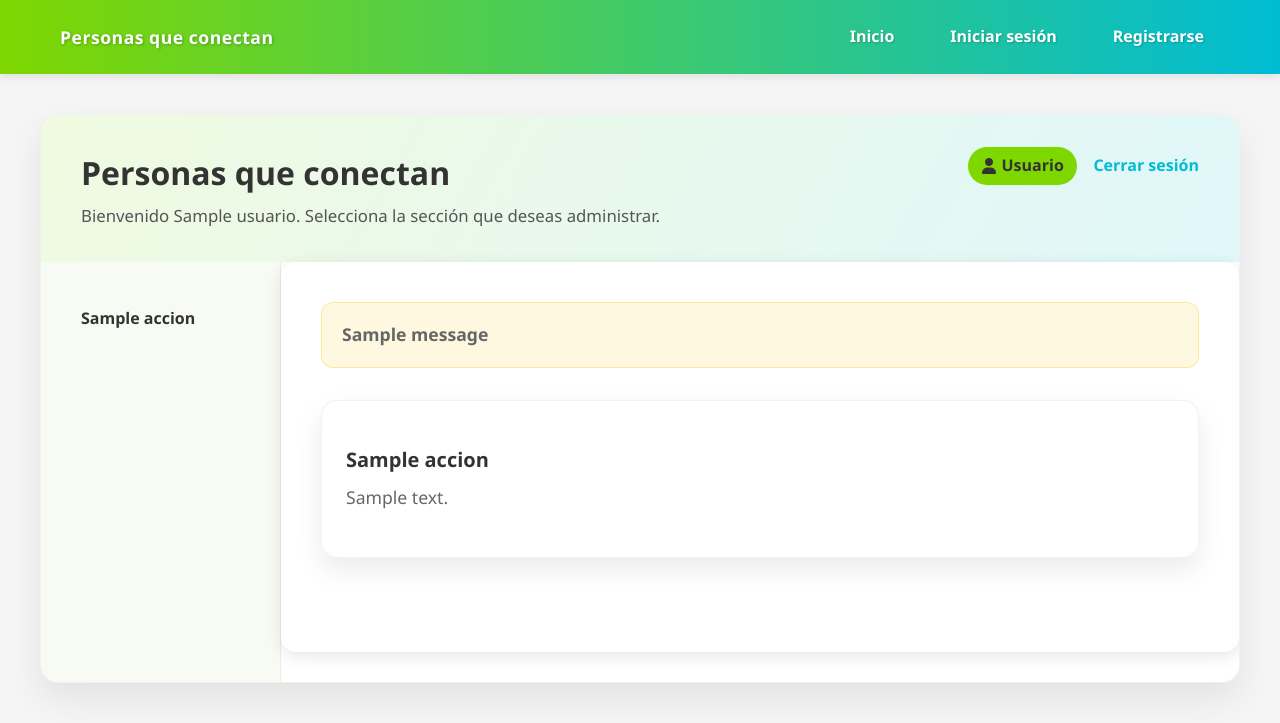
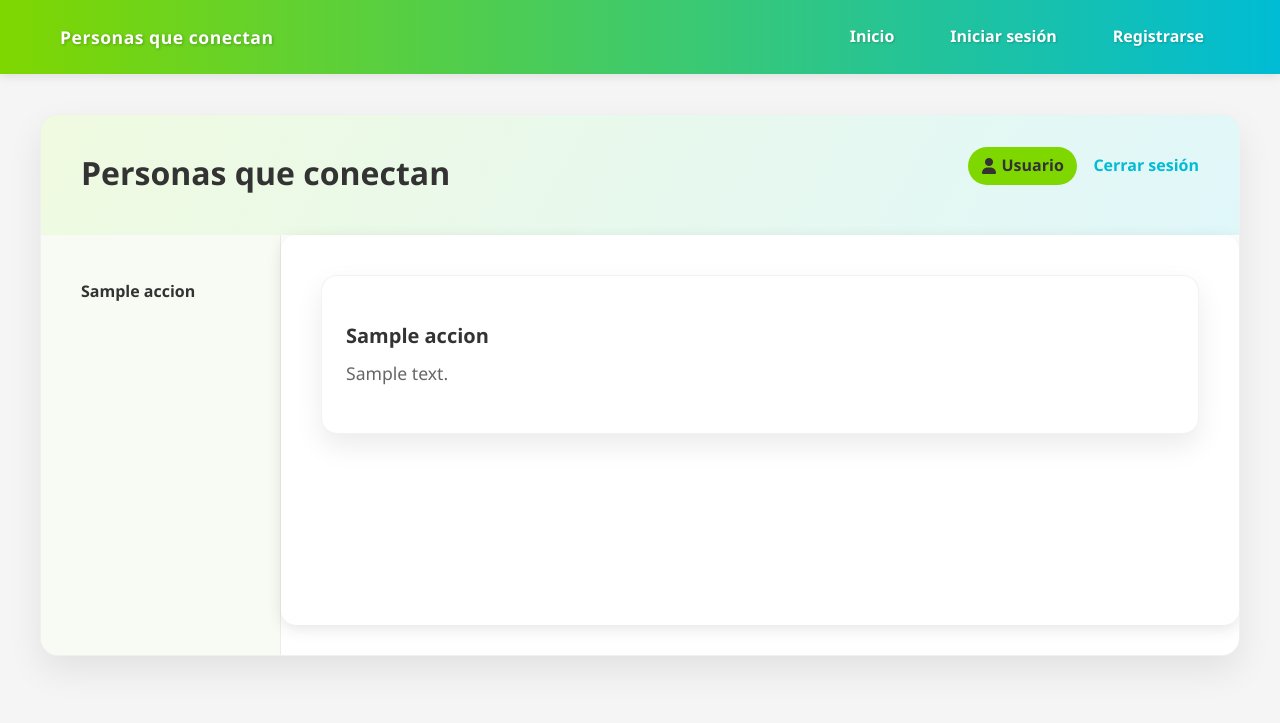
Before and after one commit to KuroiNobu/sistema_socios, a Django app: template templates/panel.html in a window 1280 px wide. Shown: the top 723 px of the page. Run offline with Django 5.2, Linux system fonts and the light colour scheme; tables that the repository leaves empty hold one stand-in row (values such as "Sample post"); the template is opened without the code that fills it: values that come from a table or form of the project are taken from there, most other values are stand-ins (such as "Sample title", 1, 10 or a date in 2020); one stand-in notice (Sample message) is shown.

Commit message:
Pepe paja

```diff
--- a/templates/panel.html
+++ b/templates/panel.html
@@ -6,7 +6,6 @@
     <header class="dashboard-header">
         <div class="dashboard-title">
             <h1>Personas que conectan</h1>
-            <p>Bienvenido {{ usuario }}. Selecciona la sección que deseas administrar.</p>
         </div>
         <div class="dashboard-user">
             <span class="role-badge">
@@ -35,13 +34,6 @@
         </aside>
 
         <section class="dashboard-content">
-            {% if messages %}
-                <div class="dashboard-messages">
-                    {% for message in messages %}
-                        <p>{{ message }}</p>
-                    {% endfor %}
-                </div>
-            {% endif %}
 
             <div class="dashboard-cards">
                 {% for accion in acciones %}
```
